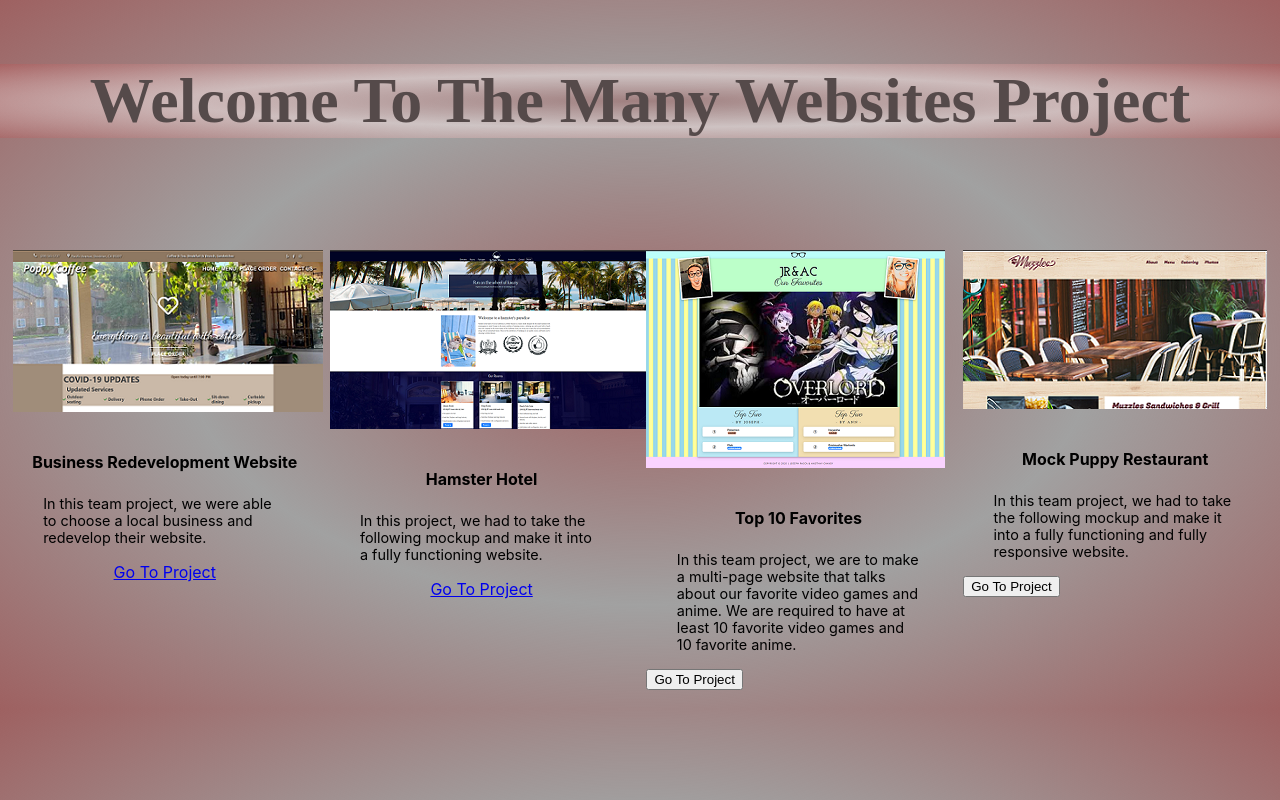
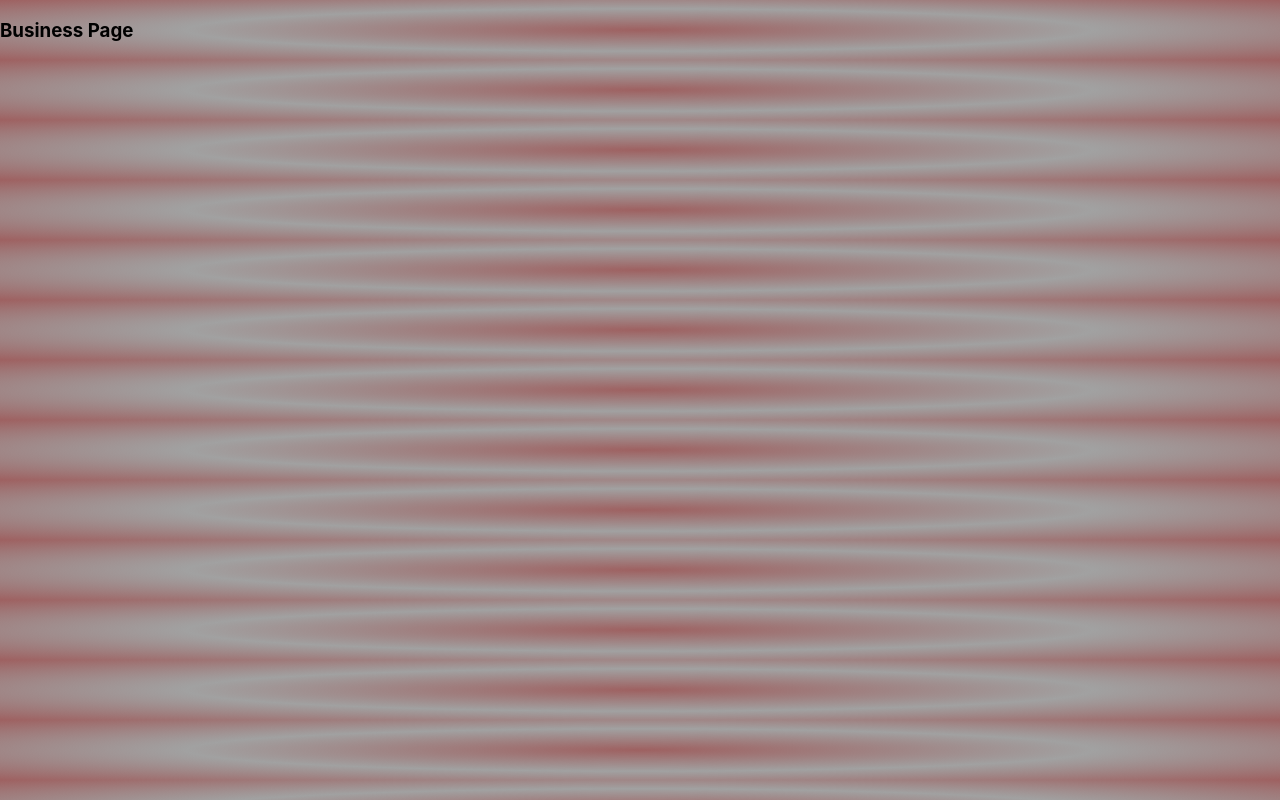
Before and after one commit to aaiilee0715/website_reactassignment, a React (Create React App) app: page /pages/businessRedo in a window 1280 px wide. Built offline with nearby package versions, Linux system fonts and the light colour scheme.

Commit message:
Link to project pages worked

```diff
--- a/src/App.js
+++ b/src/App.js
@@ -1,6 +1,5 @@
-import logo from './logo.svg';
 import './App.css';
-import React, {Component} from 'react';
+import React, { Component } from 'react';
 
 import {
   BrowserRouter as Router,
@@ -15,17 +14,35 @@ import MainPage from './pages/home';
 import Card from './components/card/card';
 import BusinessRedo from './pages/businessRedo';
 import HamsterHotelSite from './pages/hamsterHotel';
+import TopTenFavorite from './pages/topTenFav';
+import MockPuppySite from './pages/mockPuppy';
+
+class App extends Component {
+  render() {
+    return (
+      <Router>
+
+        <Route exact path="/" component={MainPage} />
+        <Route exact path="/" component={Card} />
+
+        <Route exact path="/pages/businessRedo">
+        <BusinessRedo />
+        </Route>
+
+        <Route exact path="/pages/hamsterHotel">
+        <HamsterHotelSite />
+        </Route>
+
+        <Route exact path="/pages/topTenFav">
+        <TopTenFavorite />
+        </Route>
+
+        <Route exact path="/pages/mockPuppy">
+        <MockPuppySite />
+        </Route>
 
 
-class App extends Component {
-  render () {
-    return (
-    <Router>
-      <Route path="/" component={MainPage} />
-      <Route path="/" component={Card} />
-      <Route path="/pages/businessRedo.js" compontent={BusinessRedo} />
-      <Route path="/pages/hamsterHotel.js" compontent={HamsterHotelSite} />
-    </Router>
+      </Router>
     );
   }
 }
--- a/src/components/card/card.js
+++ b/src/components/card/card.js
@@ -1,4 +1,4 @@
-import React, { Component } from 'react';
+import React, { Component, Button } from 'react';
 import Card from './cardUI';
 
 
@@ -9,9 +9,11 @@ import multiPix from '../images/multiPix.png';
 import puppyPix from '../images/puppyPix.png';
 
 
+
 class Cards extends Component {
     render() {
         return (
+
             <div className="container-fluid d-flex justify-content-center">
                 <div className="row">
 
@@ -19,25 +21,29 @@ class Cards extends Component {
                         <Card imgsrc={poppyPix}
                             title="Business Redevelopment Website"
                             text="In this team project, we were able to choose a local business and redevelop their website."
-                            btn= "/pages/businessRedo.js" />
+                            projectBtn="/pages/businessRedo"/>
                     </div>
+
                     <div className="col-md-3">
                         <Card imgsrc={hamsterHotelPix}
                             title="Hamster Hotel"
                             text="In this project, we had to take the following mockup and make it into a fully functioning website."
-                            btn= "/pages/hamsterHotel.js"/>
+                            projectBtn= "/pages/hamsterHotel"/>
                     </div>
+
                     <div className="col-md-3">
                         <Card imgsrc={multiPix}
                             title="Top 10 Favorites"
                             text="In this team project, we are to make a multi-page website that talks about our favorite video games and anime.
-                            We are required to have at least 10 favorite video games and 10 favorite anime."/>
+                            We are required to have at least 10 favorite video games and 10 favorite anime."
+                            projectBtn= "/pages/topTenFav" />
                     </div>
+
                     <div className="col-md-3">
                         <Card imgsrc={puppyPix}
                             title="Mock Puppy Restaurant"
                             text="In this team project, we had to take the following mockup and make it into a fully functioning and fully responsive website."
-                             />
+                            projectBtn="/pages/mockPuppy"/>
                     </div>
 
                 </div>
--- a/src/components/card/cardUI.js
+++ b/src/components/card/cardUI.js
@@ -3,7 +3,7 @@ import React from 'react';
 import {Button} from 'react-bootstrap';
 import './card.css';
 
-import BusinessRedo from '../../pages/businessRedo';
+
 
 const Card = props => {
     console.log(props);
@@ -15,7 +15,7 @@ const Card = props => {
                 <div className="card-body text-dark">
                     <h4 className="card-title">{props.title}</h4>
                     <p className="card-text text-secondary">{props.text}</p>
-                    <Button href={props.btn} className="btn btn-outline-success">Go To Project</Button>
+                    <Button href={props.projectBtn} className="projectBtn btn-outline-success">Go To Project</Button>
                 </div>
             </div>
         </div>
--- a/src/pages/businessRedo.js
+++ b/src/pages/businessRedo.js
@@ -1,12 +1,12 @@
-import { render } from '@testing-library/react';
+// import React, { Component, Container, Row, Col } from 'react';
 import React from 'react';
 
+
 const BusinessRedo = () => {
-    render(
-
-
-
-
-    );
+  return (
+    <>
+    <h3>Business Page</h3>
+    </>
+  );
 }
 export default BusinessRedo;
--- a/src/pages/hamsterHotel.js
+++ b/src/pages/hamsterHotel.js
@@ -1,15 +1,13 @@
-import { render } from '@testing-library/react';
 import React from 'react';
-
-const HamsterHotelSite = () => {
-    render(
 
 
 
+const HamsterHotelSite = () => {
+  return(
+    <>
+    <h3>Hamster Hotel Page</h3>
+    </>
+  );
 
-
-
-
-    );
 }
 export default HamsterHotelSite;
--- /dev/null
+++ b/src/pages/mockPuppy.js
@@ -0,0 +1,10 @@
+import React from 'react';
+
+const MockPuppySite = () => {
+    return (
+        <div>
+            <h3>Puppy Restaurant Page</h3>
+        </div>
+    );
+}
+export default MockPuppySite;
--- /dev/null
+++ b/src/pages/topTenFav.js
@@ -0,0 +1,11 @@
+import React from 'react';
+
+
+const TopTenFavorite = () => {
+  return (
+    <>
+    <h3>Top 10 Fave</h3>
+    </>
+  );
+}
+export default TopTenFavorite;
```
Also changed, not shown: 1 other file (tests, documents, lock files or other folders).
